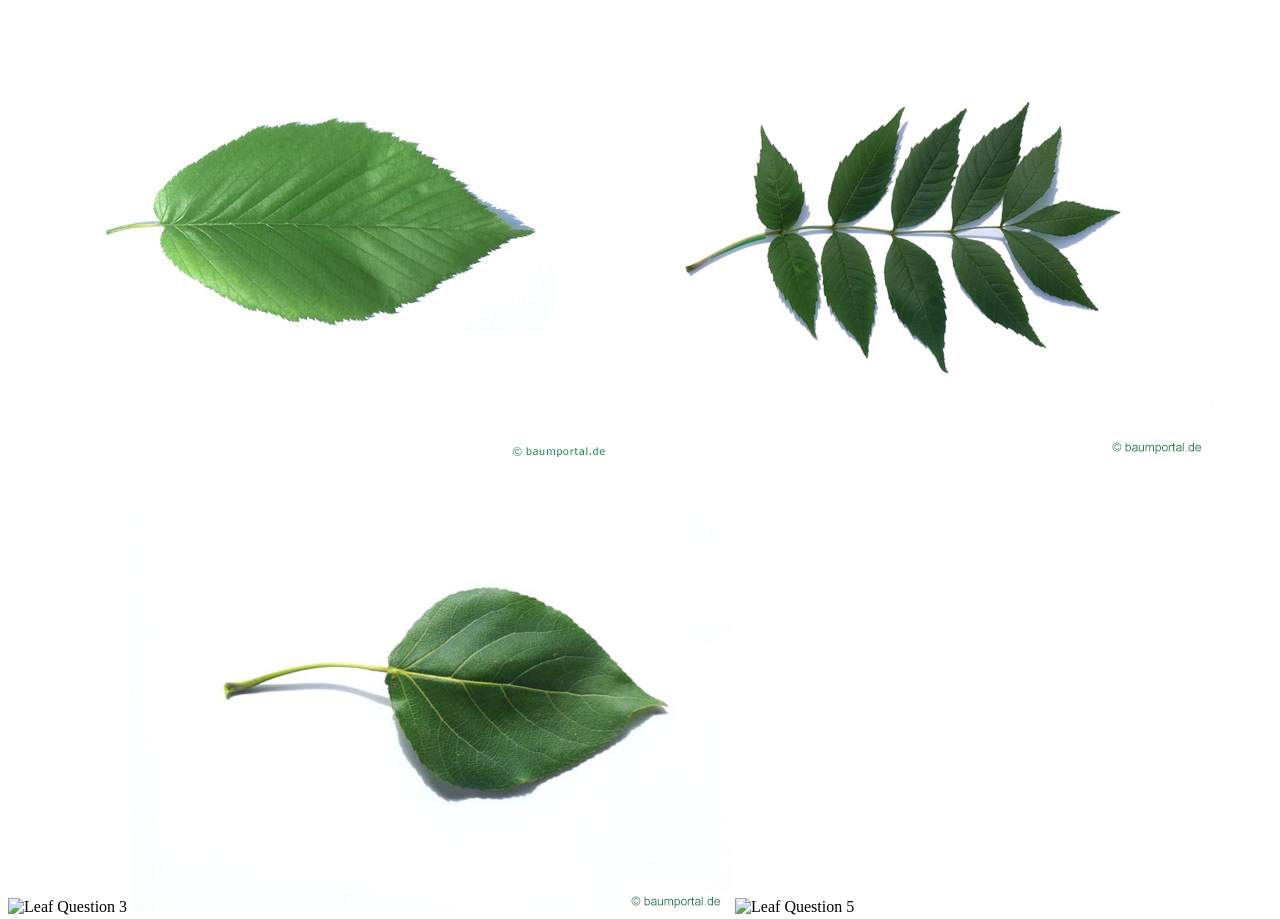
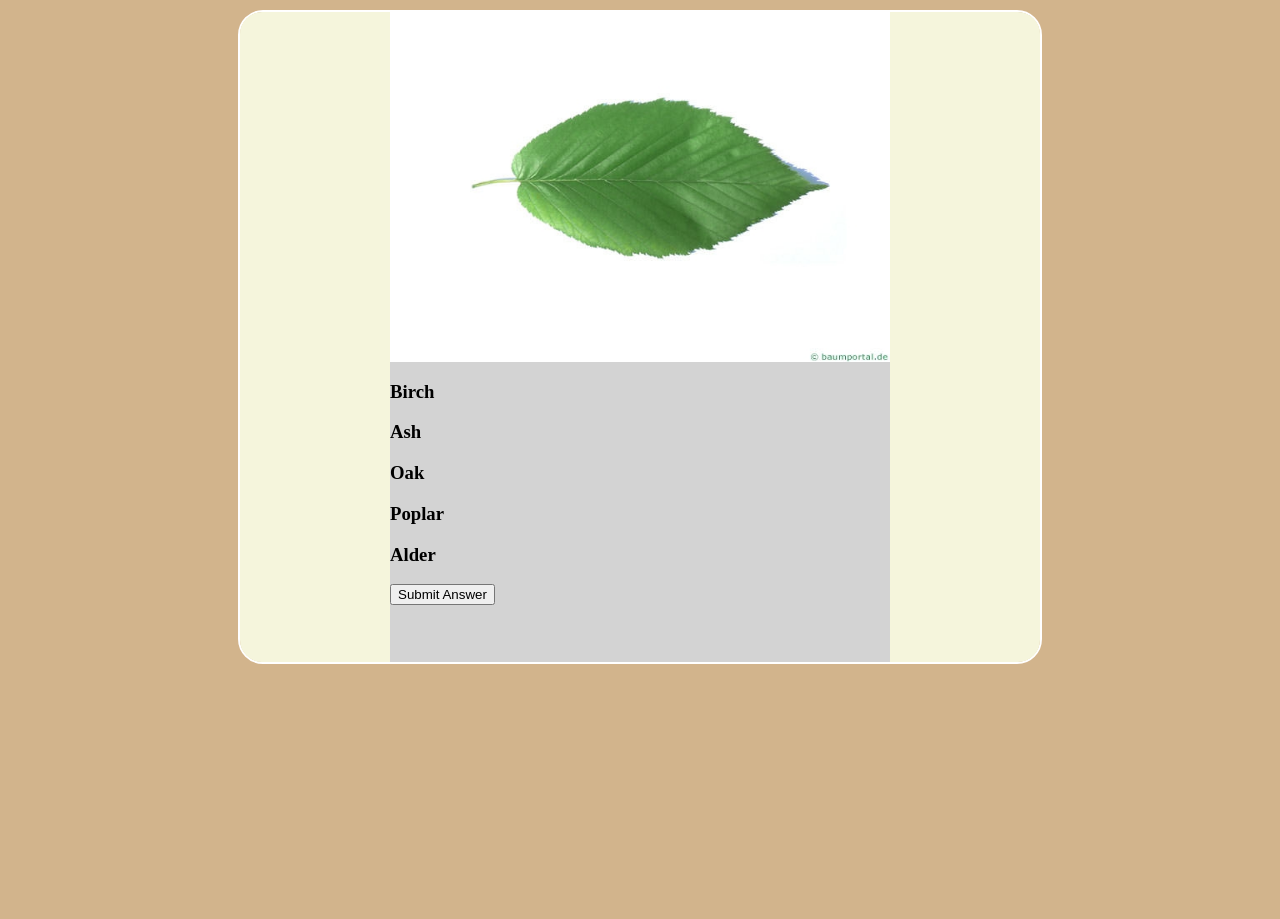
Before and after one commit to cbilliau/Quiz_App, a plain HTML site: page index.html in a window 1280 px wide. Shown: the top 919 px of the page. After the commit the page ends 800 px from the top, so only its background shows below. Drawn offline with Linux system fonts and the light colour scheme; files whose address does not match are found by name.

Commit message:
Update stylesheet and index to define layout

```diff
--- a/css/style.css
+++ b/css/style.css
@@ -0,0 +1,39 @@
+body {
+  background-color: tan;
+}
+.container  {
+  margin: 10px auto;
+  height: 650px;
+  width: 800px;
+  border-radius: 25px;
+  border: 2px solid white;
+}
+.leafImages img {
+  margin: 0;
+  height: 350px;
+  width: 500px;
+  float: left;
+}
+.titleArea  {
+  background-color: beige;
+  margin: 0;
+  border-radius: 22px 0 0 22px;
+  height: 650px;
+  width: 150px;
+  float: left;
+}
+.progressArea  {
+  background-color: beige;
+  margin: 0;
+  border-radius: 0 22px 22px 0;
+  height: 650px;
+  width: 150px;
+  float: right;
+}
+.answerArea  {
+  background-color: lightgrey;
+  margin: 0;
+  height: 300px;
+  width: 500px;
+  float: left;
+}
--- a/index.html
+++ b/index.html
@@ -2,17 +2,19 @@
 <html lang="en">
 <head>
   <meta charset="UTF-8">
+  <link rel="stylesheet" href="css/style.css">
   <title>Arbor Quiz</title>
 </head>
 <body id="body">
+  <div class="container">
+    <div class="titleArea"></div>
     <div class="leafImages">
       <img src="images/black-birch-leaf.jpg" alt="Leaf Question 1" id="firstQuestion">
-    <img src="images/common-ash-leaf1.jpg" alt="Leaf Question 2" id="secondQuestion">
-    <img src="image/scarlet-oak-leaf.jpg" alt="Leaf Question 3" id="thirdQuestion">
+      <!-- <img src="images/common-ash-leaf1.jpg" alt="Leaf Question 2" id="secondQuestion">
+      <img src="images/scarlet-oak-leaf.jpg" alt="Leaf Question 3" id="thirdQuestion">
       <img src="images/carolina-poplar-leaf.jpg" alt="Leaf Question 4" id="fourthQuestion">
-    <img src="images/read-alder-leaf.jpg" alt="Leaf Question 5" id="fifthQuestion">
+      <img src="images/red-alder-leaf.jpg" alt="Leaf Question 5" id="fifthQuestion"> -->
     </div>
-  <div class="titleArea"></div>
     <div class="progressArea"></div>
     <section class="answerArea">
       <div class="answers" id="q1">
@@ -40,6 +42,7 @@
         <input type="submit" value="Submit Answer" class="button" id="submitAns">
       </div>
     </section>
+  </div>
   <script src="app.js"></script>
 </body>
 </html>
```
Lines whose indentation alone changed are shown as unchanged.
